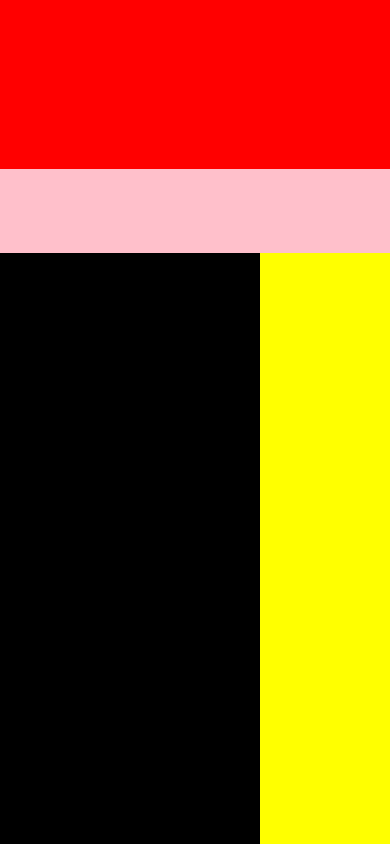
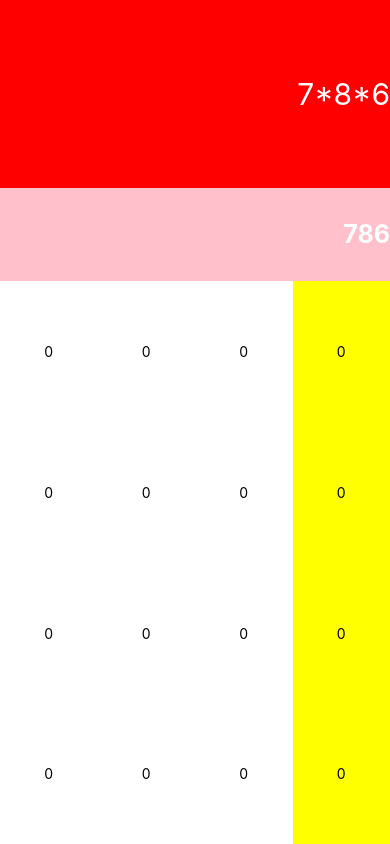
Before and after one commit to schezfaz/reacula8r, a React Native app: screen / in a window 390 px wide. Built offline with nearby package versions, Linux system fonts and the light colour scheme.

Commit message:
added calculator components

```diff
--- a/App.js
+++ b/App.js
@@ -1,5 +1,5 @@
 import React, { Component } from "react"
-import {StyleSheet, Text, View} from "react-native"
+import {StyleSheet, Text, TouchableOpacity, View} from "react-native"
 import styles from "./styles"
 
 export default class App extends Component{
@@ -11,11 +11,73 @@
   render(){
     return(
       <View style={styles.container}>
-        <View style={styles.result}></View>
-        <View style={styles.calculation}></View>
+        <View style={styles.calculation}>
+          <Text style={styles.calculationText}>7*8*6</Text>
+        </View>
+        <View style={styles.result}>
+          <Text style={styles.resultText}>786</Text>
+        </View>
         <View style={styles.buttons}>
-          <View style={styles.numbers}></View>
-          <View style={styles.operators}></View>
+          <View style={styles.numbers}>
+            <View style={styles.row}>
+              <TouchableOpacity style={styles.butt}>
+                <Text>0</Text>
+              </TouchableOpacity>
+              <TouchableOpacity style={styles.butt}>
+                <Text>0</Text>
+              </TouchableOpacity>
+              <TouchableOpacity style={styles.butt}>
+                <Text>0</Text>
+              </TouchableOpacity>
+            </View>
+            <View style={styles.row}>
+              <TouchableOpacity style={styles.butt}>
+                <Text>0</Text>
+              </TouchableOpacity>
+              <TouchableOpacity style={styles.butt}>
+                <Text>0</Text>
+              </TouchableOpacity>
+              <TouchableOpacity style={styles.butt}>
+                <Text>0</Text>
+              </TouchableOpacity>
+            </View>
+            <View style={styles.row}>
+              <TouchableOpacity style={styles.butt}>
+                <Text>0</Text>
+              </TouchableOpacity>
+              <TouchableOpacity style={styles.butt}>
+                <Text>0</Text>
+              </TouchableOpacity>
+              <TouchableOpacity style={styles.butt}>
+                <Text>0</Text>
+              </TouchableOpacity>
+            </View>
+            <View style={styles.row}>
+              <TouchableOpacity style={styles.butt}>
+                <Text>0</Text>
+              </TouchableOpacity>
+              <TouchableOpacity style={styles.butt}>
+                <Text>0</Text>
+              </TouchableOpacity>
+              <TouchableOpacity style={styles.butt}>
+                <Text>0</Text>
+              </TouchableOpacity>
+            </View>
+          </View>
+          <View style={styles.operators}>
+            <TouchableOpacity style={styles.butt}>
+              <Text>0</Text>
+            </TouchableOpacity>
+            <TouchableOpacity style={styles.butt}>
+              <Text>0</Text>
+            </TouchableOpacity>
+            <TouchableOpacity style={styles.butt}>
+              <Text>0</Text>
+            </TouchableOpacity>
+            <TouchableOpacity style={styles.butt}>
+              <Text>0</Text>
+            </TouchableOpacity>
+          </View>
         </View>
       </View>
     );
--- a/styles.js
+++ b/styles.js
@@ -1,33 +1,65 @@
 import { StyleSheet } from "react-native"
+import { bold } from "ansi-colors";
 
 const styles = StyleSheet.create({
     container: {
         flex:1
     },
 
-    result:{
+    calculation:{
         flex:2,
+        justifyContent: "center",
+        alignItems: "flex-end",
         backgroundColor: "red",
     },
 
-    calculation:{
+    calculationText:{
+        fontSize: 30,
+        color: 'white'
+    },
+
+    result:{
         flex:1,
-        backgroundColor: "pink"
+        backgroundColor: "pink",
+        justifyContent: "center",
+        alignItems: "flex-end"
+    },
+
+    resultText:{
+        fontWeight: "bold",
+        fontSize: 25,
+        color: "white"
     },
 
     buttons:{
-        flex:7,
+        flex:6,
         flexDirection: "row"
     },
 
     numbers:{
-        flex:2,
-        backgroundColor: "black"
+        flex:3,
+        backgroundColor: "white"
+    },
+
+    row:{
+        flex: 1,
+        flexDirection: "row",
+        justifyContent: "space-around",
+        alignItems: "center",
+    },
+
+    butt:{
+        flex:1,
+        alignItems: "center",
+        alignSelf: "stretch",
+        justifyContent: "center"
     },
 
     operators:{
         flex:1,
-        backgroundColor: "yellow"
+        justifyContent: "space-around",
+        backgroundColor: "yellow",
+        alignItems: "stretch"
     }
 
 
```
